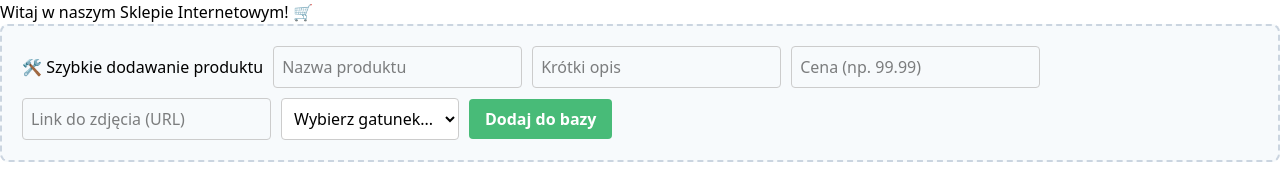
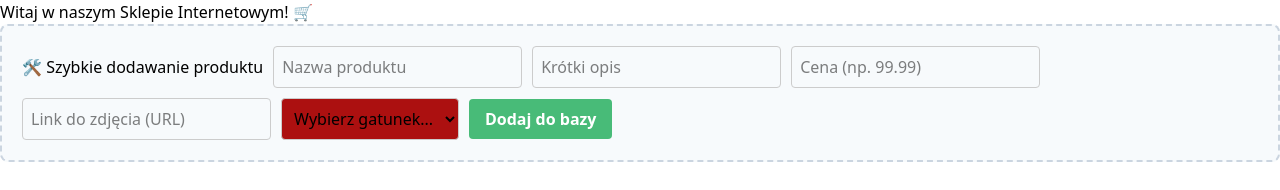
Before and after one commit to Thalruk/ITS, a SvelteKit app in the folder my-shop/: page / in a window 1280 px wide. Shown: the top 190 px of the page. Built offline with nearby package versions, Linux system fonts and the light colour scheme; no server answers; the database is empty.

Commit message:
PushCheck

```diff
--- a/my-shop/src/routes/+page.svelte
+++ b/my-shop/src/routes/+page.svelte
@@ -194,6 +194,6 @@
     padding: 8px;
     border: 1px solid #ccc;
     border-radius: 4px;
-    background-color: white;
+    background-color: rgb(172, 16, 16);
   }
 </style>
```
